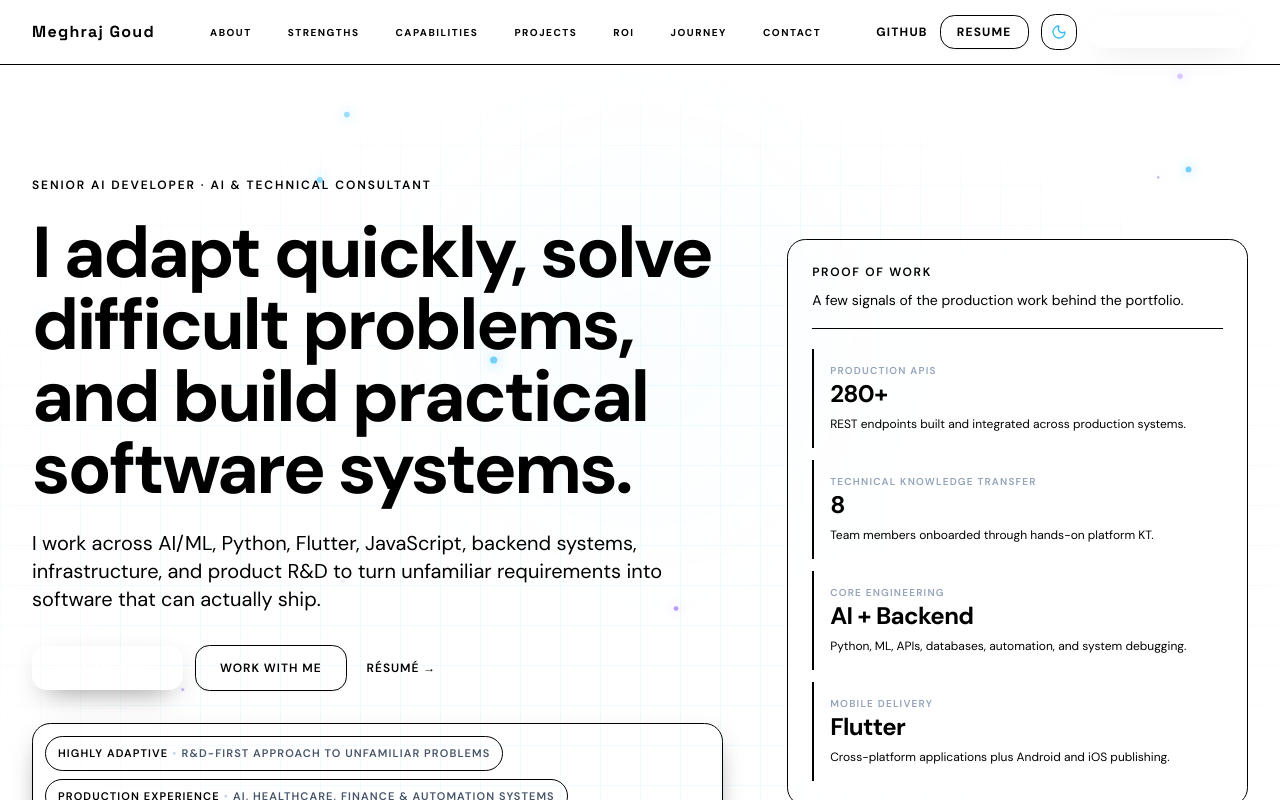
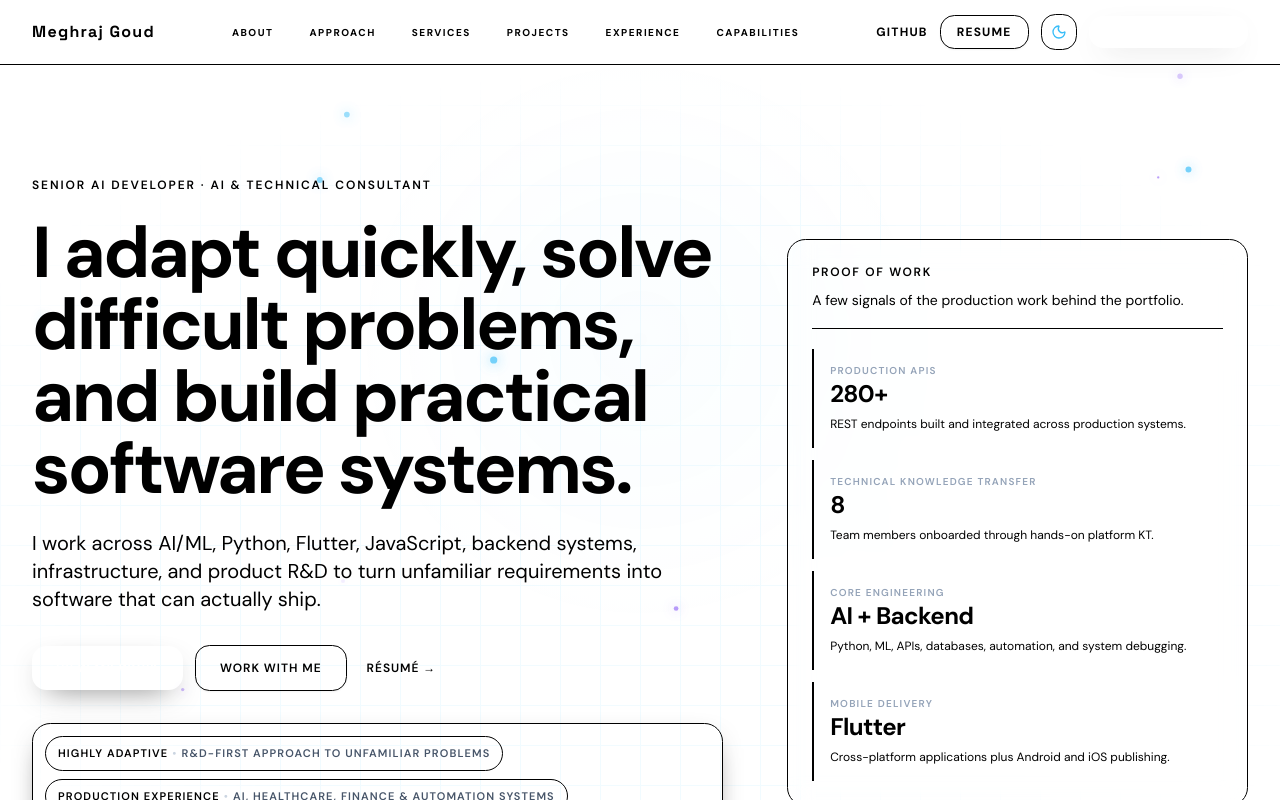
Before and after one commit to MeghrajGoudThigulla/meghraj-portfolio, a Next.js app in the folder portfolio-frontend/: page / in a window 1280 px wide. Shown: the top 800 px of the page. Built offline with nearby package versions, Linux system fonts and the light colour scheme.

Commit message:
ux(nav): simplify navigation around consulting conversion path

```diff
--- a/portfolio-frontend/components/navItems.ts
+++ b/portfolio-frontend/components/navItems.ts
@@ -7,12 +7,11 @@ export type NavItem = {
 
 export const navItems: NavItem[] = [
   { href: "#about", label: "About", group: "section" },
-  { href: "#strengths", label: "Strengths", group: "section" },
+  { href: "#strengths", label: "Approach", group: "section" },
+  { href: "#services", label: "Services", group: "section" },
+  { href: "#projects", label: "Projects", group: "section" },
+  { href: "#journey", label: "Experience", group: "section" },
   { href: "#skills", label: "Capabilities", group: "section" },
-  { href: "#projects", label: "Projects", group: "section" },
-  { href: "#roi", label: "ROI", group: "section" },
-  { href: "#journey", label: "Journey", group: "section" },
-  { href: "#contact", label: "Contact", group: "section" },
   {
     href: "https://github.com/MeghrajGoudThigulla",
     label: "GitHub",
```
